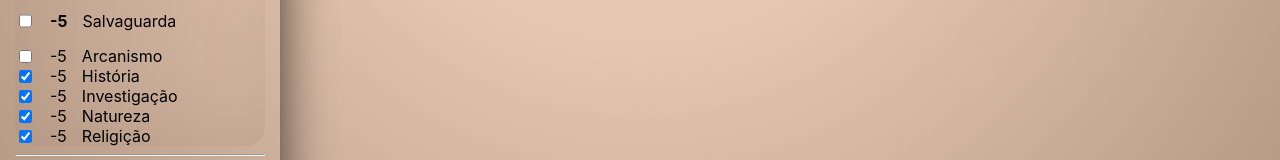
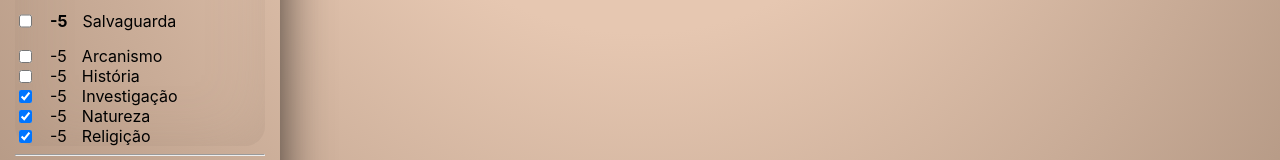
Before and after one commit to BenHurAlbertassi12/FichaDeD, a React (Create React App) app: page / in a window 1280 px wide. Shown: the part 1144-1304 px from the top of the page. Built offline with nearby package versions, Linux system fonts and the light colour scheme.

Commit message:
historia

```diff
--- a/src/Components/Status/status.jsx
+++ b/src/Components/Status/status.jsx
@@ -435,11 +435,11 @@
                   <input
                     className='checkbox_proficiencia'
                     type='checkbox'
-                    checked={'checkbox'}
-                    onChange={() => setCheckboxCarisma()}
+                    checked={checkboxHistoria}
+                    onChange={() => setCheckboxHistoria(!checkboxHistoria)}
                   />
                   <p className='space_input'>
-                    {checkboxAtletismo
+                    {checkboxHistoria
                       ? contarNumerosPares(inteligencia, inteligenciaBonus) +
                         Number(bonusProficiencia)
                       : contarNumerosPares(inteligencia, inteligenciaBonus)}
```
